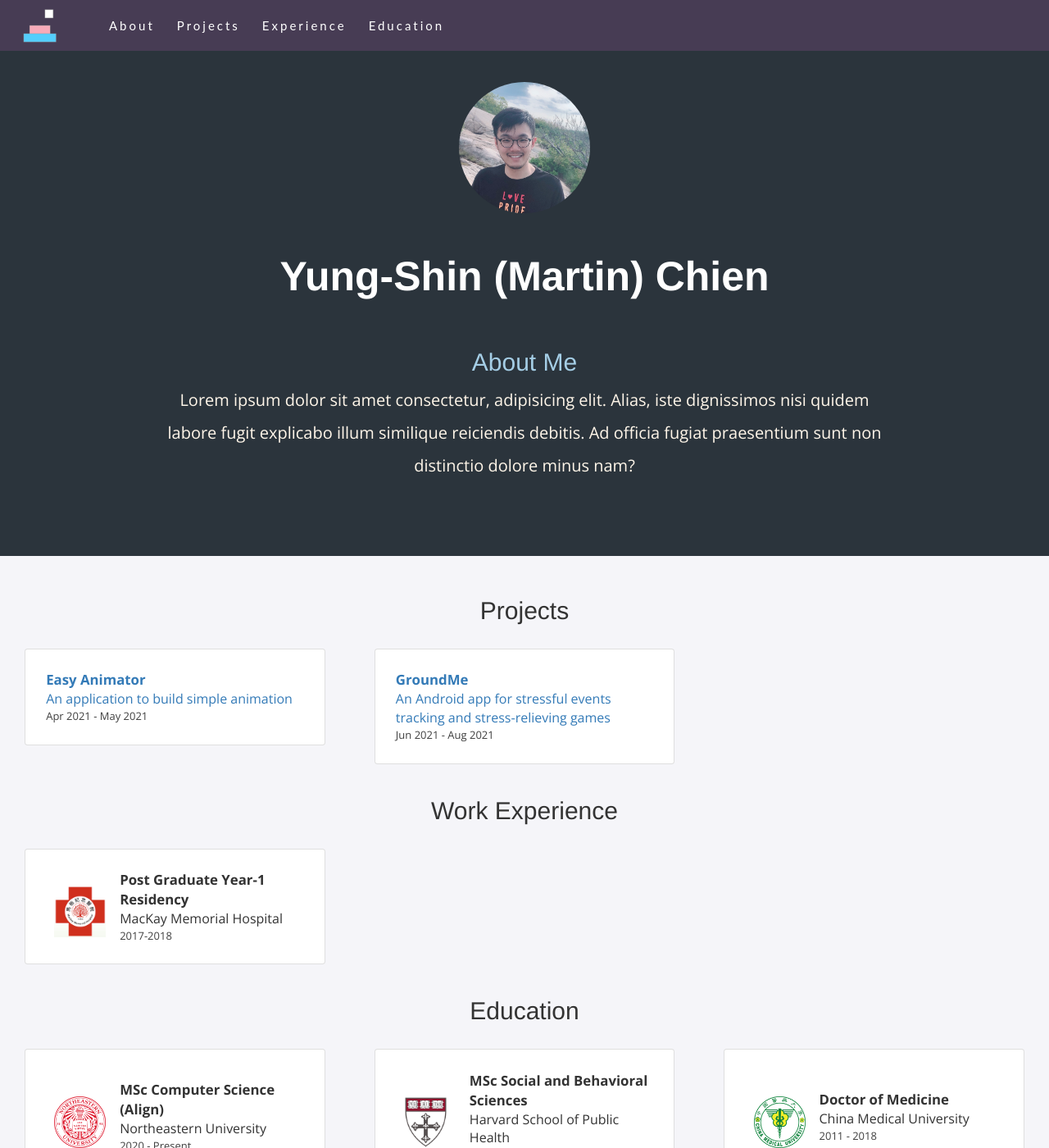
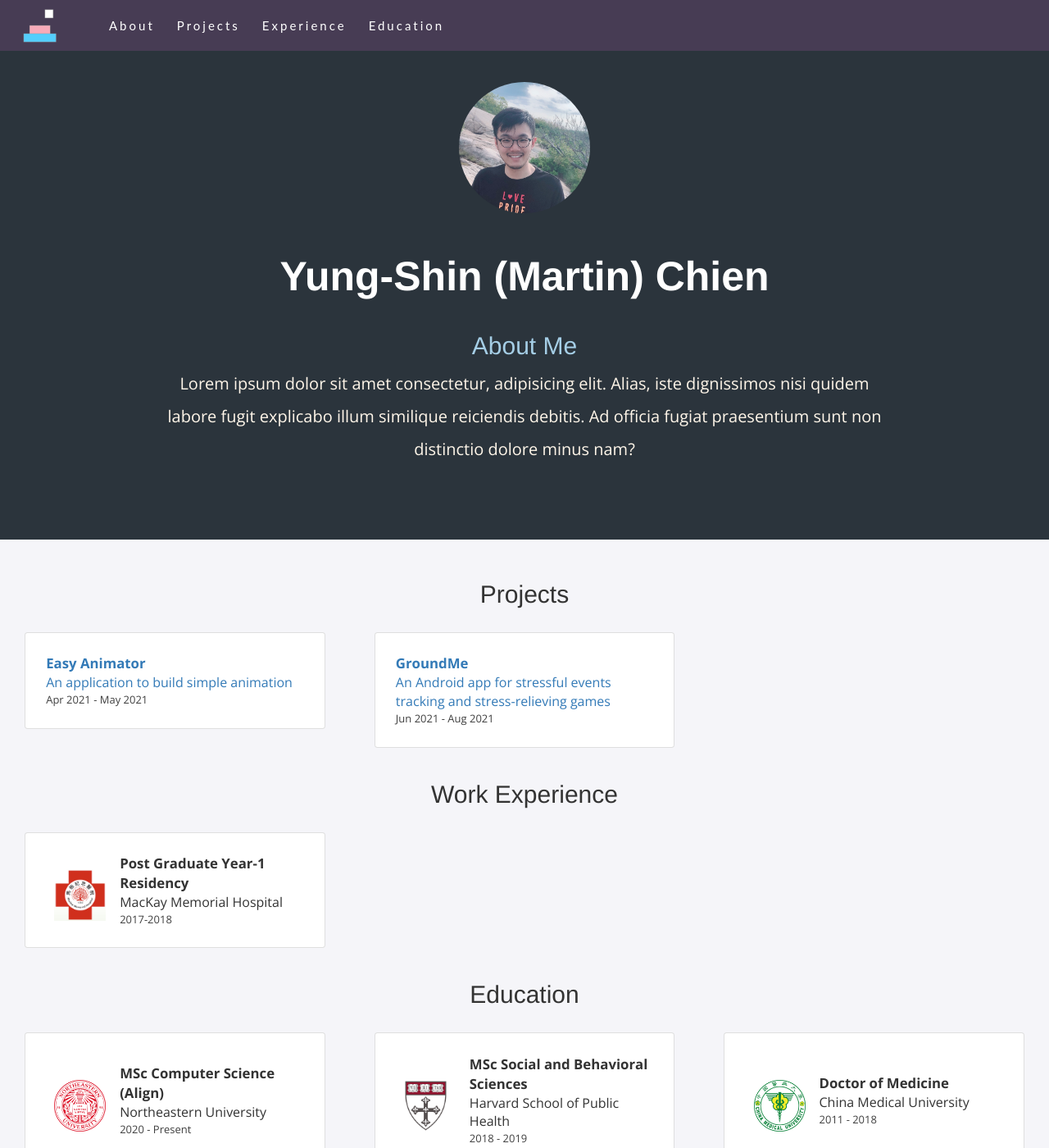
Before and after one commit to mchall92/mchall92.github.io, a Jekyll site: the page built from index.html, in a window 1280 px wide and 1400 px high. Shown: the whole window at 82% size. Built offline with Jekyll 4.4.1, drawn with Linux system fonts in a browser that asks for light colours; nearby versions of some CDN libraries.

Commit message:
fixed bug

```diff
--- a/_sass/profile.scss
+++ b/_sass/profile.scss
@@ -26,7 +26,7 @@
         height: 200px;
     }
 
-    #about{
+    .about h2 {
         font-size: 3.0rem;
         padding-top: 80px;
         margin-top: -60px;
@@ -49,7 +49,7 @@
             font-weight: 700;
         }
 
-        #about{
+        .about h2 {
             font-size: 2.3rem;
             padding-top: 80px;
             margin-top: -60px;
@@ -73,7 +73,7 @@
             font-weight: 700;
         }
 
-        #about{
+        .about h2 {
             font-size: 1.9rem;
             padding-top: 80px;
             margin-top: -60px;
```
